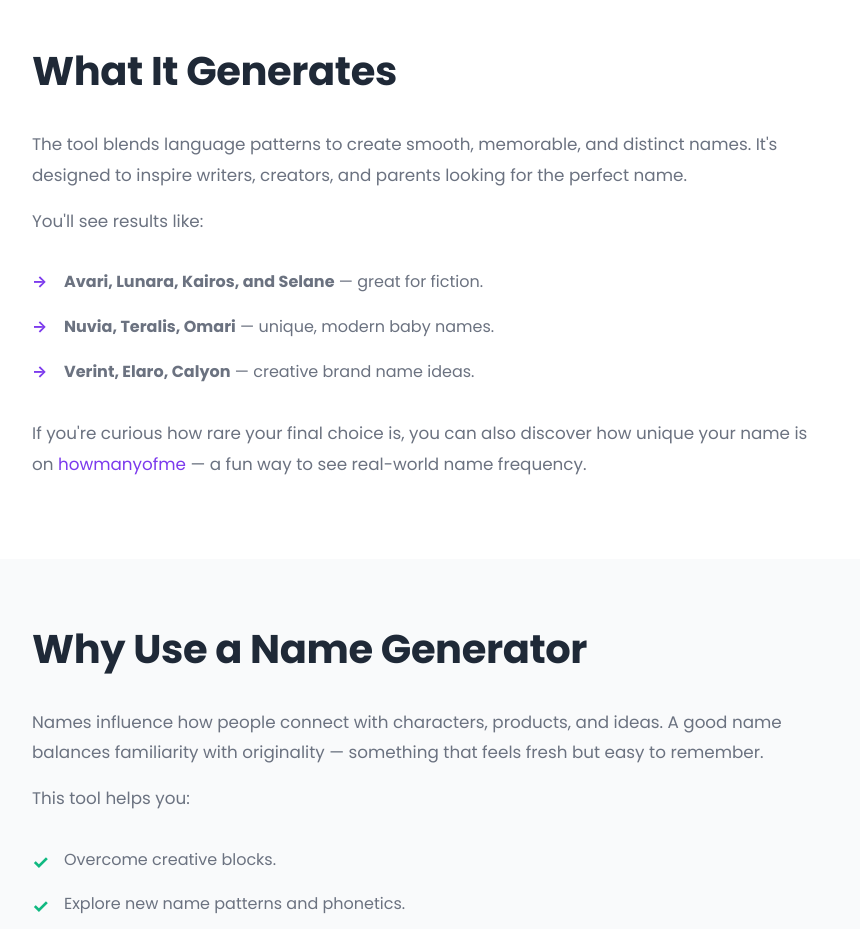
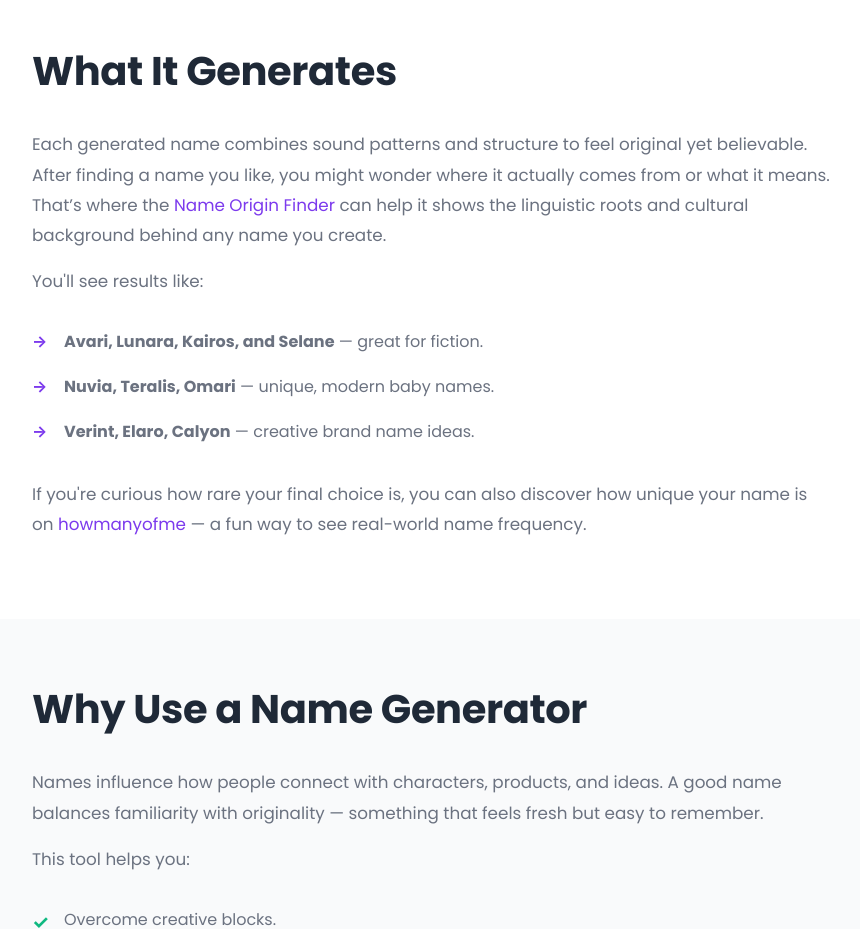
Before and after one commit to namegeneratorhub/namegeneratorhub.github.io, a plain HTML site: page index.html in a window 1280 px wide. Shown: the part 1660-2589 px from the top of the page, without its empty margins (32-892 px from the left). Drawn offline with Linux system fonts and the light colour scheme.

Commit message:
index.html

```diff
--- a/index.html
+++ b/index.html
@@ -201,8 +201,12 @@
         <section class="content-section alt-bg">
             <div class="container">
                 <h2>What It Generates</h2>
-                <p>The tool blends language patterns to create smooth, memorable, and distinct names. It's designed to inspire writers, creators, and parents looking for the perfect name.</p>
-                <p>You'll see results like:</p>
+                <p>Each generated name combines sound patterns and structure to feel original yet believable.
+              After finding a name you like, you might wonder where it actually comes from or what it means.
+              That’s where the <a href="https://nameoriginfinder.pages.dev" target="_blank">Name Origin Finder</a>
+             can help it shows the linguistic roots and cultural background behind any name you create.</p>
+
+         <p>You'll see results like:</p>
                 <ul class="example-list">
                     <li><strong>Avari, Lunara, Kairos, and Selane</strong> — great for fiction.</li>
                     <li><strong>Nuvia, Teralis, Omari</strong> — unique, modern baby names.</li>
```
